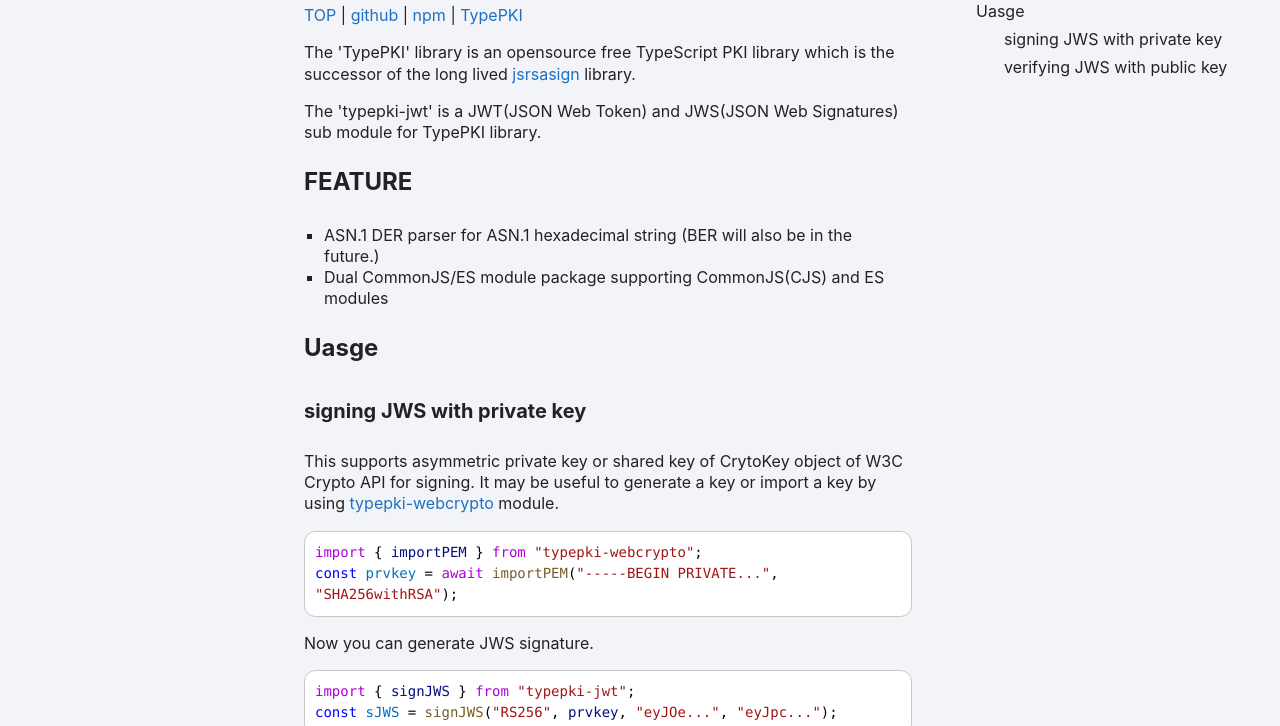
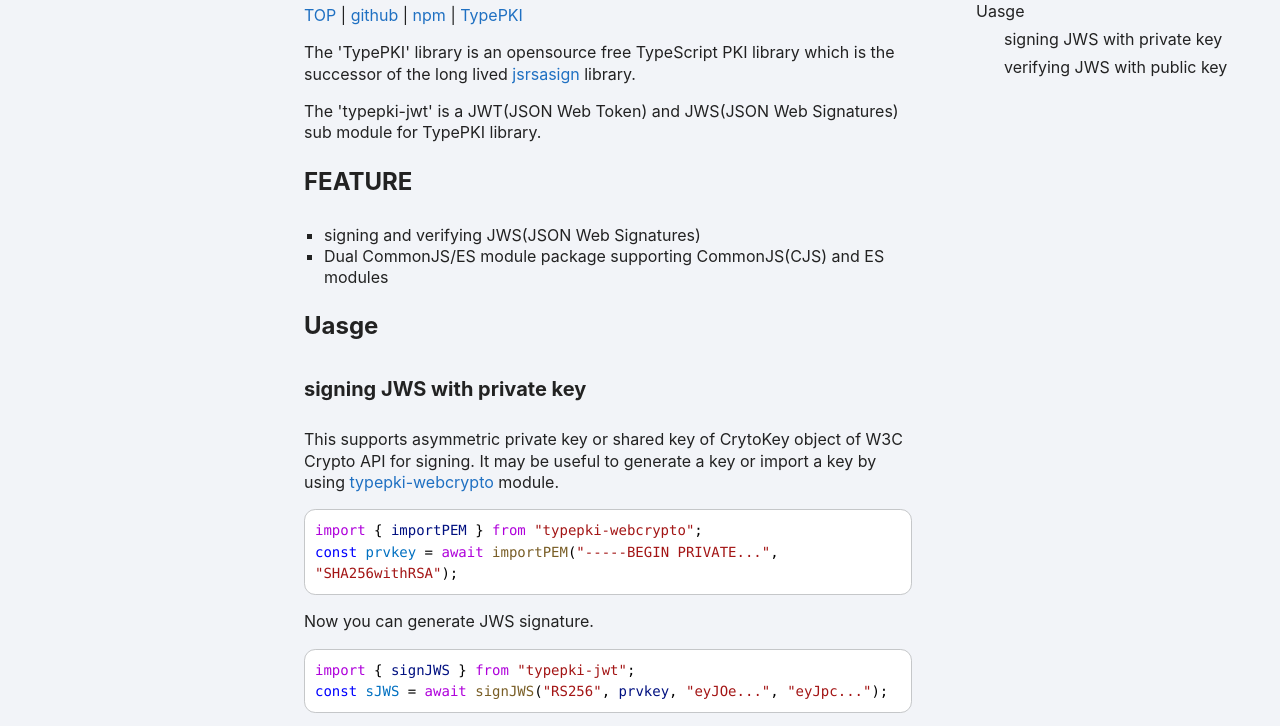
Before and after one commit to kjur/typepki-jwt, a website: page docs/index.html in a window 1280 px wide. Shown: the part 234-960 px from the top of the page. Drawn offline with Linux system fonts and the light colour scheme.

Commit message:
docs update

```diff
--- a/docs/index.html
+++ b/docs/index.html
@@ -2,7 +2,7 @@
 <p>The &#39;TypePKI&#39; library is an opensource free TypeScript PKI library which is the successor of the long lived <a href="https://kjur.github.io/jsrsasign">jsrsasign</a> library.</p>
 <p>The &#39;typepki-jwt&#39; is a JWT(JSON Web Token) and JWS(JSON Web Signatures) sub module for TypePKI library.</p>
 <a id="md:feature" class="tsd-anchor"></a><h2><a href="#md:feature">FEATURE</a></h2><ul>
-<li>ASN.1 DER parser for ASN.1 hexadecimal string (BER will also be in the future.)</li>
+<li>signing and verifying JWS(JSON Web Signatures)</li>
 <li>Dual CommonJS/ES module package supporting CommonJS(CJS) and ES modules</li>
 </ul>
 <a id="md:uasge" class="tsd-anchor"></a><h2><a href="#md:uasge">Uasge</a></h2><a id="md:signing-jws-with-private-key" class="tsd-anchor"></a><h3><a href="#md:signing-jws-with-private-key">signing JWS with private key</a></h3><p>This supports asymmetric private key or shared key of CrytoKey object of W3C Crypto API for signing.
@@ -10,7 +10,7 @@
 <pre><code class="language-JavaScript"><span class="hl-0">import</span><span class="hl-1"> { </span><span class="hl-2">importPEM</span><span class="hl-1"> } </span><span class="hl-0">from</span><span class="hl-1"> </span><span class="hl-3">&quot;typepki-webcrypto&quot;</span><span class="hl-1">;</span><br/><span class="hl-4">const</span><span class="hl-1"> </span><span class="hl-5">prvkey</span><span class="hl-1"> = </span><span class="hl-0">await</span><span class="hl-1"> </span><span class="hl-6">importPEM</span><span class="hl-1">(</span><span class="hl-3">&quot;-----BEGIN PRIVATE...&quot;</span><span class="hl-1">, </span><span class="hl-3">&quot;SHA256withRSA&quot;</span><span class="hl-1">);</span>
 </code><button>Copy</button></pre>
 <p>Now you can generate JWS signature.</p>
-<pre><code class="language-JavaScript"><span class="hl-0">import</span><span class="hl-1"> { </span><span class="hl-2">signJWS</span><span class="hl-1"> } </span><span class="hl-0">from</span><span class="hl-1"> </span><span class="hl-3">&quot;typepki-jwt&quot;</span><span class="hl-1">;</span><br/><span class="hl-4">const</span><span class="hl-1"> </span><span class="hl-5">sJWS</span><span class="hl-1"> = </span><span class="hl-6">signJWS</span><span class="hl-1">(</span><span class="hl-3">&quot;RS256&quot;</span><span class="hl-1">, </span><span class="hl-2">prvkey</span><span class="hl-1">, </span><span class="hl-3">&quot;eyJOe...&quot;</span><span class="hl-1">, </span><span class="hl-3">&quot;eyJpc...&quot;</span><span class="hl-1">);</span>
+<pre><code class="language-JavaScript"><span class="hl-0">import</span><span class="hl-1"> { </span><span class="hl-2">signJWS</span><span class="hl-1"> } </span><span class="hl-0">from</span><span class="hl-1"> </span><span class="hl-3">&quot;typepki-jwt&quot;</span><span class="hl-1">;</span><br/><span class="hl-4">const</span><span class="hl-1"> </span><span class="hl-5">sJWS</span><span class="hl-1"> = </span><span class="hl-0">await</span><span class="hl-1"> </span><span class="hl-6">signJWS</span><span class="hl-1">(</span><span class="hl-3">&quot;RS256&quot;</span><span class="hl-1">, </span><span class="hl-2">prvkey</span><span class="hl-1">, </span><span class="hl-3">&quot;eyJOe...&quot;</span><span class="hl-1">, </span><span class="hl-3">&quot;eyJpc...&quot;</span><span class="hl-1">);</span>
 </code><button>Copy</button></pre>
 <p>&quot;sJWS&quot; will be a string such like &quot;eyJOe...&quot;.</p>
 <a id="md:verifying-jws-with-public-key" class="tsd-anchor"></a><h3><a href="#md:verifying-jws-with-public-key">verifying JWS with public key</a></h3><p>Verifying JWS will be similar way. Importing a public key first:</p>
```
Also changed, not shown: docs/functions/signJWS.html (+1 -1 lines), docs/functions/verifyJWS.html (+1 -1 lines), README.md.
